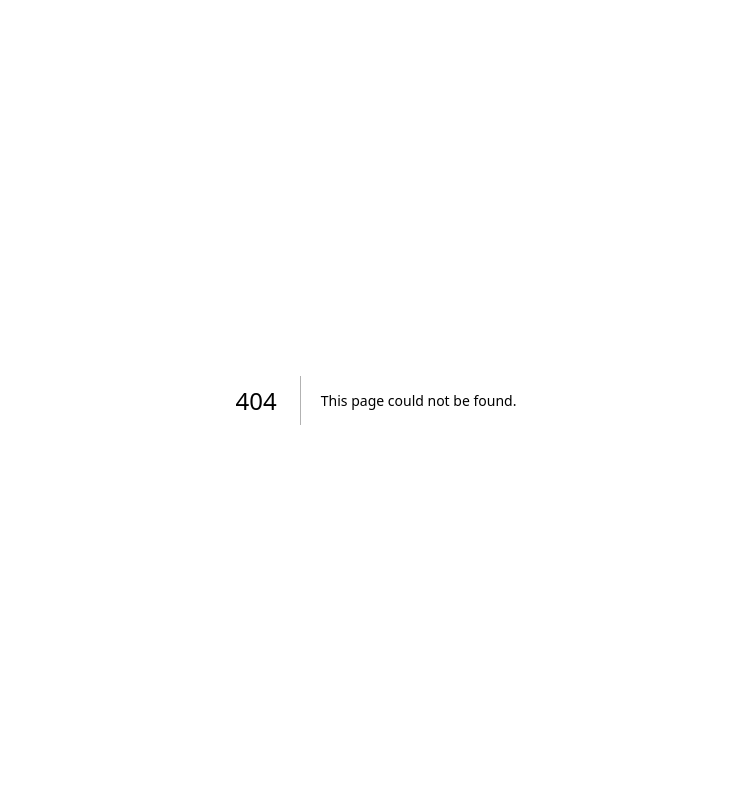
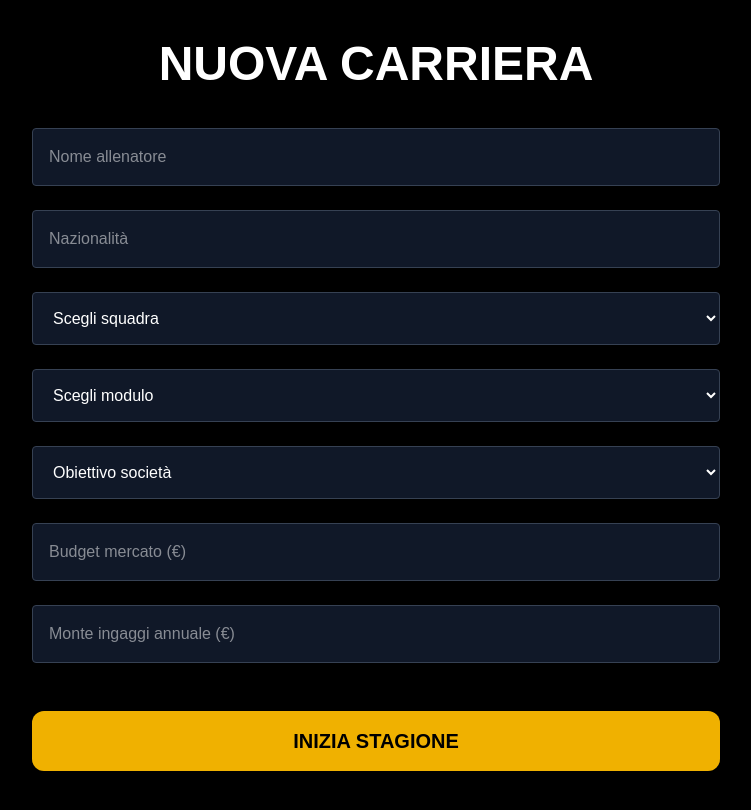
Before and after one commit to mattiamottola-cloud/dietro-la-panchina-, a Next.js app in the folder app/: page /carriera in a window 1280 px wide. Before the commit this address had no page. Shown: the whole page, without its empty margins (264-1015 px from the left). Built offline with nearby package versions, Linux system fonts and the light colour scheme.

Commit message:
Collegamento Home e schermata carriera

```diff
--- /dev/null
+++ b/app/src/app/carriera/page.tsx
@@ -0,0 +1,97 @@
+"use client";
+
+import { motion } from "framer-motion";
+
+export default function Carriera() {
+  return (
+    <main className="min-h-screen bg-black text-white flex items-center justify-center">
+
+      <motion.div
+        className="w-full max-w-3xl p-10"
+        initial={{ opacity: 0, y: 40 }}
+        animate={{ opacity: 1, y: 0 }}
+        transition={{ duration: 0.8 }}
+      >
+
+        <h1 className="text-5xl font-bold text-center mb-10">
+          NUOVA CARRIERA
+        </h1>
+
+
+        <div className="space-y-6">
+
+          <input
+            className="w-full p-4 rounded bg-gray-900 border border-gray-700"
+            placeholder="Nome allenatore"
+          />
+
+
+          <input
+            className="w-full p-4 rounded bg-gray-900 border border-gray-700"
+            placeholder="Nazionalità"
+          />
+
+
+          <select className="w-full p-4 rounded bg-gray-900 border border-gray-700">
+            <option>Scegli squadra</option>
+            <option>Inter</option>
+            <option>Milan</option>
+            <option>Roma</option>
+            <option>Juventus</option>
+          </select>
+
+
+          <select className="w-full p-4 rounded bg-gray-900 border border-gray-700">
+            <option>Scegli modulo</option>
+            <option>4-3-3</option>
+            <option>4-2-3-1</option>
+            <option>3-5-2</option>
+          </select>
+
+
+          <select className="w-full p-4 rounded bg-gray-900 border border-gray-700">
+            <option>Obiettivo società</option>
+            <option>Vincere il campionato</option>
+            <option>Qualificazione europea</option>
+            <option>Salvezza</option>
+            <option>Valorizzare giovani</option>
+          </select>
+
+
+          <input
+            className="w-full p-4 rounded bg-gray-900 border border-gray-700"
+            placeholder="Budget mercato (€)"
+          />
+
+
+          <input
+            className="w-full p-4 rounded bg-gray-900 border border-gray-700"
+            placeholder="Monte ingaggi annuale (€)"
+          />
+
+
+          <button
+            className="
+            w-full
+            mt-6
+            bg-yellow-500
+            text-black
+            font-bold
+            p-4
+            rounded-xl
+            text-xl
+            hover:scale-105
+            transition
+            "
+          >
+            INIZIA STAGIONE
+          </button>
+
+
+        </div>
+
+      </motion.div>
+
+    </main>
+  );
+}
--- a/app/src/app/page.tsx
+++ b/app/src/app/page.tsx
@@ -1,8 +1,10 @@
 "use client";
 
 import { motion } from "framer-motion";
+import { useRouter } from "next/navigation";
 
 export default function Home() {
+  const router = useRouter();
   return (
     <main className="min-h-screen relative flex items-center justify-center overflow-hidden">
 
@@ -56,8 +58,9 @@ export default function Home() {
 
 
         <motion.button
-          className="
-          mt-10
+  onClick={() => router.push("/carriera")}
+  className="
+  mt-10
           px-12
           py-4
           rounded-xl
```
